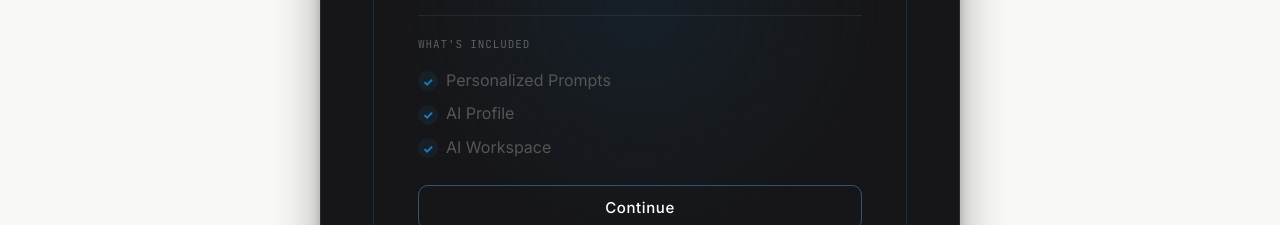
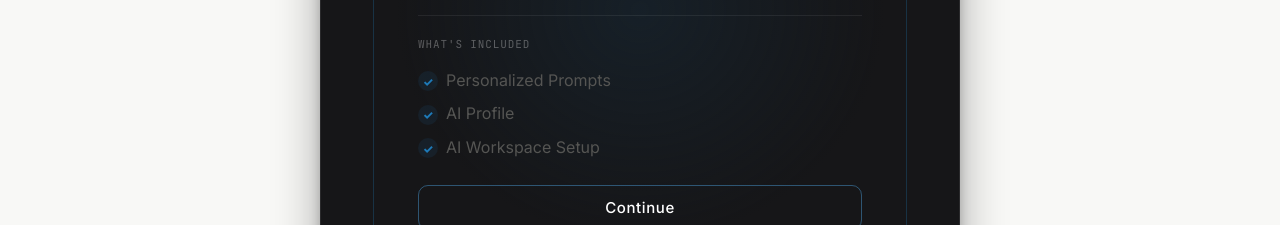
Before and after one commit to coolcalvin457-tech/agent-timesaver-nextjs, a Next.js app: page / in a window 1280 px wide. Shown: the part 2240-2465 px from the top of the page. Built offline with nearby package versions, Linux system fonts and the light colour scheme.

Commit message:
Rename AI Workspace to AI Workspace Setup in checklist and loading steps

```diff
--- a/components/PromptBuilderTool.tsx
+++ b/components/PromptBuilderTool.tsx
@@ -40,7 +40,7 @@ const LOADING_STEPS = [
   "Job Role Analysis",
   "Prompt Library",
   "AI Profile",
-  "AI Workspace",
+  "AI Workspace Setup",
 ];
 
 // ─── Em Dash Sanitizer ────────────────────────────────────────────────────────
@@ -381,7 +381,7 @@ export default function PromptBuilderTool({ initialJobTitle, onQ1Complete, hideF
                 What&apos;s included
               </p>
               <div style={{ display: "flex", flexDirection: "column", gap: "8px" }}>
-                {["Personalized Prompts", "AI Profile", "AI Workspace"].map((item) => (
+                {["Personalized Prompts", "AI Profile", "AI Workspace Setup"].map((item) => (
                   <div key={item} className="prompt-builder-kit-pill">
                     <span className="kit-item-check" style={{ fontSize: "0.75rem" }}>✓</span>
                     <span>{item}</span>
```
